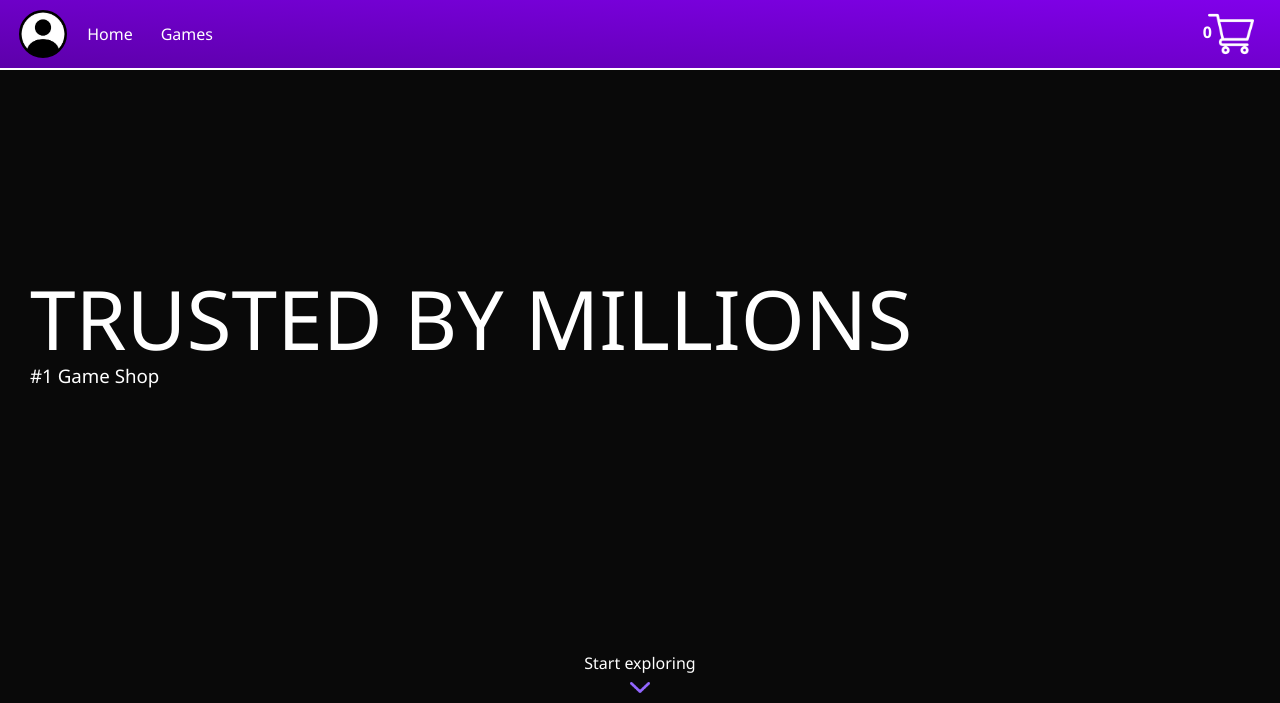
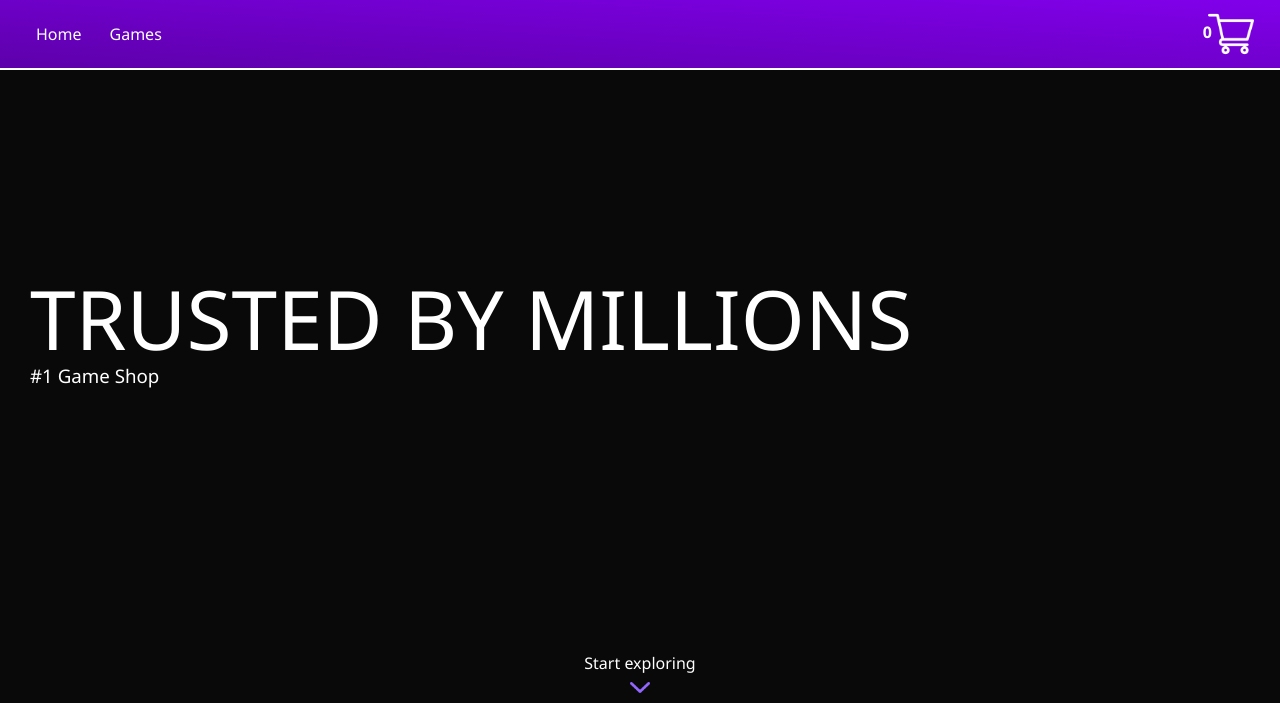
Before and after one commit to Juan8102/javascript-53985, a plain HTML site: page index.html in a window 1280 px wide. Shown: the top 703 px of the page. Drawn offline with nearby package versions, Linux system fonts and the light colour scheme; some packages are replaced by stand-ins of ours; a script that the page names is missing.

Commit message:
Proyecto terminado

```diff
--- a/css/styles.css
+++ b/css/styles.css
@@ -38,32 +38,12 @@ header {
 
 #header__container {
     display: grid;
-    grid-template-columns: 4% 66% 30%;
-    justify-content: center;
+    grid-template-columns: 70% 30%;
     align-items: center;
 
     width: 100%;
     height: 100%;
 }
-
-/* CUENTA */
-#account__manager {
-    width: 46px;
-    height: 46px;
-    margin-left: 40%;
-    outline: solid 2px black;
-    outline-offset: -1px;
-    border-radius: 100%;
-    overflow: hidden;
-}
-
-#account__manager img {
-    width: 100%;
-    height: 100%;
-    object-fit: contain;
-    cursor: pointer;
-}
-/* CUENTA */
 
 #header__links__list {
     display: flex;
@@ -73,7 +53,6 @@ header {
 
 .header__link {
     margin: 0 14px;
-    font-weight: 500;
 }
 
 .header__link:first-child {
@@ -481,6 +460,12 @@ footer {
     padding-top: 10px;
 }
 
+.filters__item {
+    margin-right: 4px;
+    position: relative;
+    top: 1.6px;
+}
+
 /* PRODUCTOS */
 #games__container {
     display: grid;
@@ -685,8 +670,13 @@ footer {
     background: linear-gradient(.37turn, #121212, #303030);
 }
 
+#error__info__container a {
+    width: max-content;
+    margin: 8px;
+}
+
 #error__button {
-    margin: 8px;
+
     padding: 6px 8px;
     border: none;
     border-radius: 4px;
--- a/index.html
+++ b/index.html
@@ -33,11 +33,8 @@
         <div class="no-overlay" id="cart__sidebar__overlay"></div>
         <header>
             <div id="header__container">
-                <div id="account__manager">
-                    <img id="account__icon" src="media/user.jpg">
-                </div>
                 <ul id="header__links__list">
-                    <li class="header__link"><a class="header__link__item">Home</a></li>
+                    <li class="header__link"><a href="index.html" class="header__link__item">Home</a></li>
                     <li class="header__link"><a href="#games__location" class="header__link__item">Games</a></li>
                 </ul>
                 <div id="cart__image__container">
@@ -72,7 +69,8 @@
                             <p id="price__range__text">Any price</p>
                             <input type="range" value="0" min="0" max="10" id="price__range">
                         </div>
-                        <div class="games__filter__sidebar__items" id="games__filter__genres">
+                        <div class="games__filter__sidebar__items" id="games__filter__modes">
+                            <h2>Game modes</h2>
 
                         </div>
                     </div>
--- a/js/main.js
+++ b/js/main.js
@@ -5,7 +5,6 @@ function getJSONProducts() {
         return response.json();
     })
     .then((responseJSON) => {
-        localStorage.setItem("chosenProduct", "")
         products = responseJSON;
         currentArray = products;
 
```
Also changed, not shown: pages/payment.html (+0 -3 lines), pages/payment__end.html (+0 -3 lines), pages/productDetails.html (+0 -3 lines), pages/purchase_history.html (+0 -3 lines).
